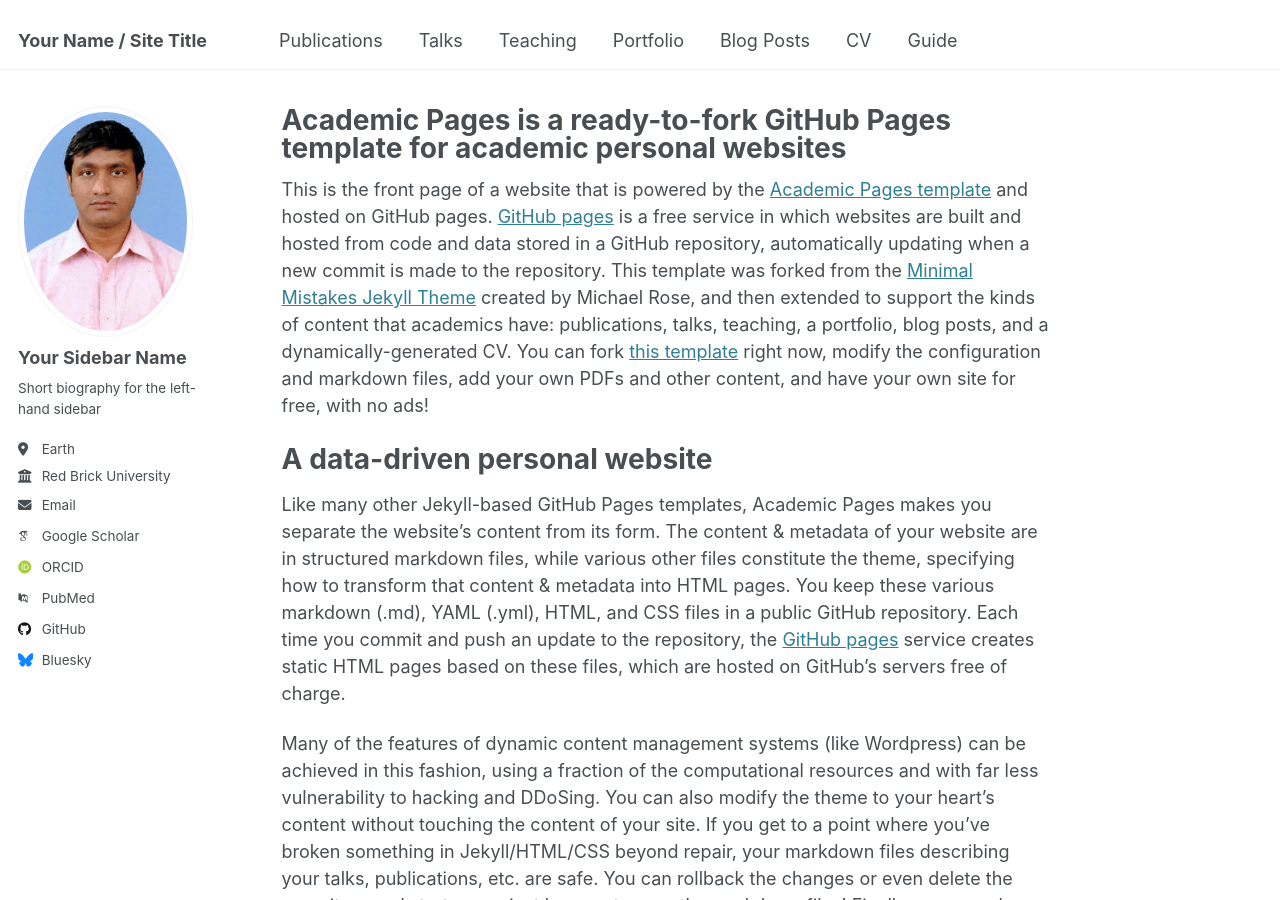
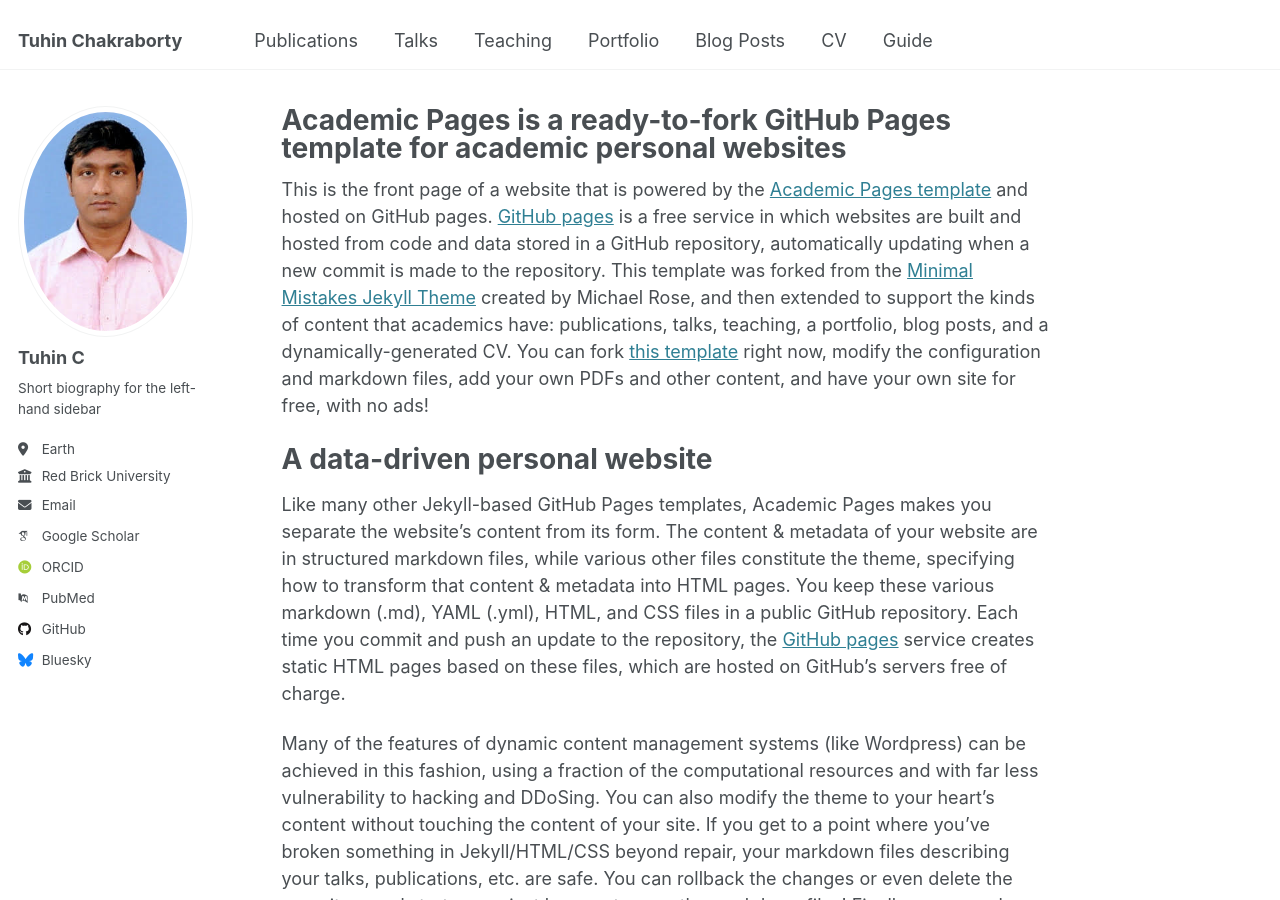
Before and after one commit to tuhin-iit/tuhin-iit.github.io, a Jekyll site: the page built from _pages/about.md, in a window 1280 px wide and 900 px high. Built offline with Jekyll 4.4.1, drawn with Linux system fonts in a browser that asks for light colours; some web fonts are replaced.

Commit message:
Update _config.yml

```diff
--- a/_config.yml
+++ b/_config.yml
@@ -9,13 +9,13 @@
 # Basic Site Settings
 locale                   : "en-US"
 site_theme               : "default"
-title                    : "Your Name / Site Title"
+title                    : "Tuhin Chakraborty"
 title_separator          : "-"
 name                     : &name "Your Name"
 description              : &description "personal description"
-url                      : https://academicpages.github.io # the base hostname & protocol for your site e.g. "https://[your GitHub username].github.io"
+url                      : https://tuhin-iit.github.io #https://academicpages.github.io # the base hostname & protocol for your site e.g. "https://[your GitHub username].github.io"
 baseurl                  : "" # the subpath of your site, e.g. "/blog"
-repository               : "academicpages/academicpages.github.io"
+repository               : "tuhin-iit/tuhin-iit.github.io"
 
 # Site Author - The following control what appear as part of the author content on the side bar.
 #               If a field is blank the icon and link will not appear, otherwise it will be shown.
@@ -23,7 +23,7 @@ repository               : "academicpages/academicpages.github.io"
 author:
   # Biographic information
   avatar           : "profile.png"
-  name             : "Your Sidebar Name"
+  name             : "Tuhin C"
   pronouns         : # example: "she/her"
   bio              : "Short biography for the left-hand sidebar"
   location         : "Earth"
```
